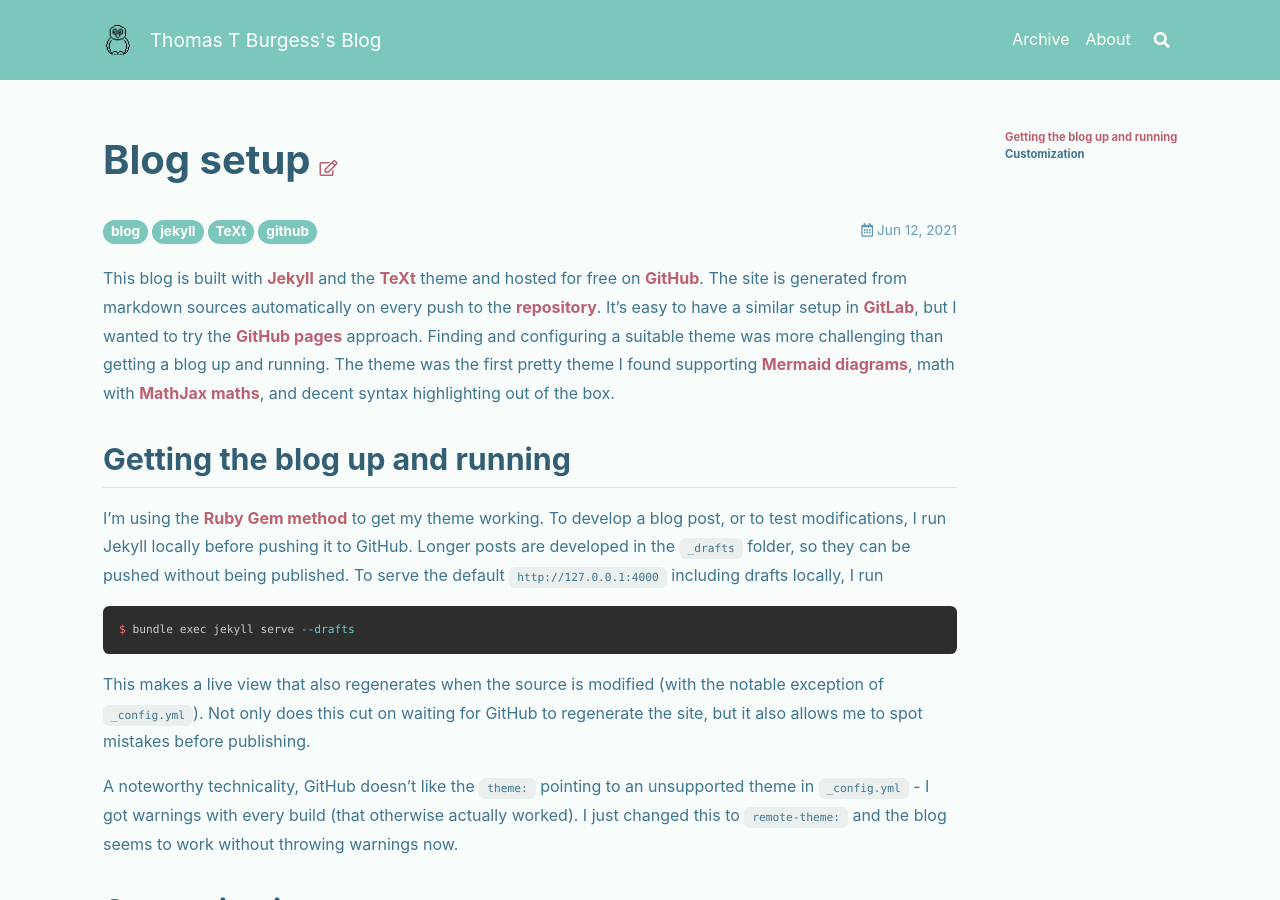
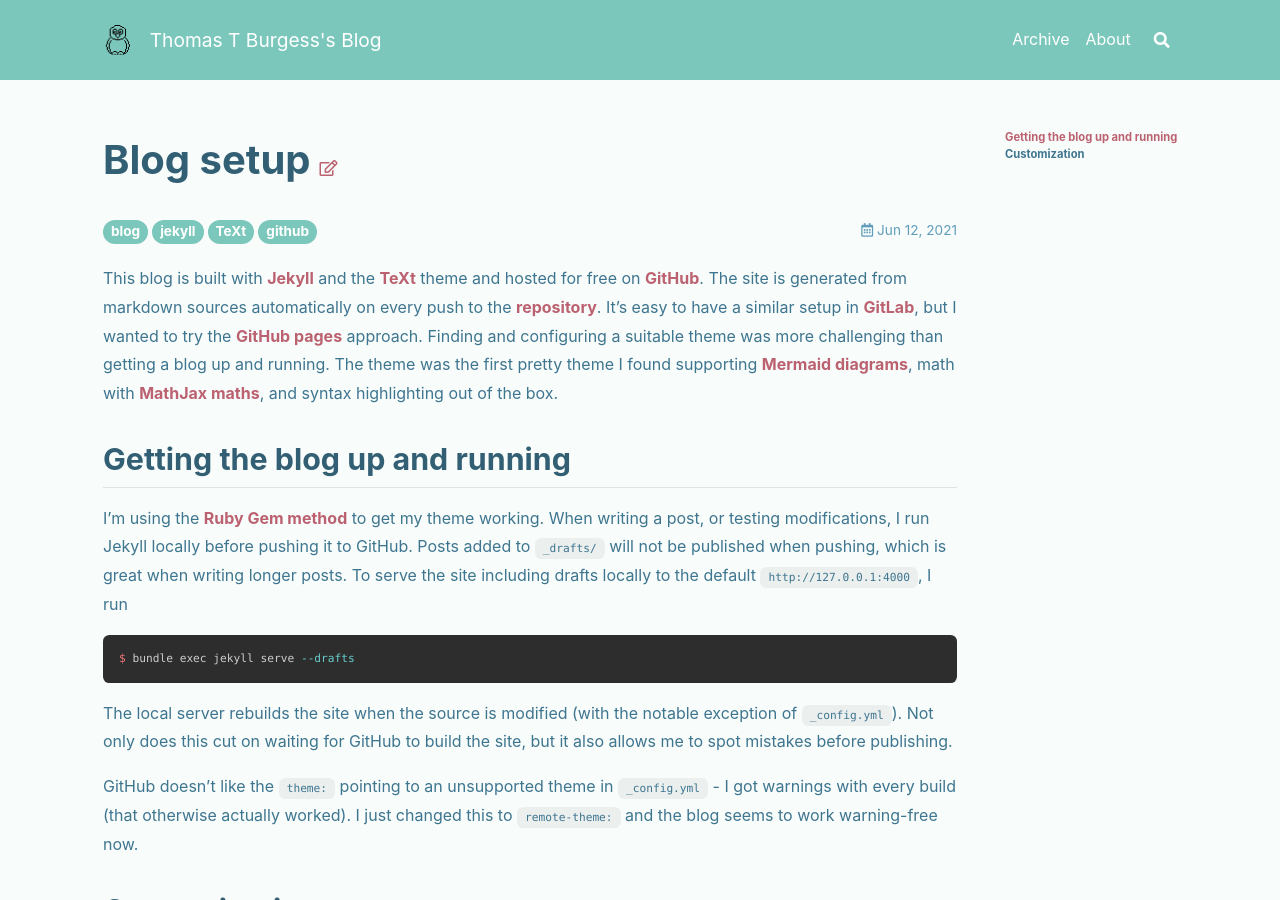
Before and after one commit to thomasburgess/thomasburgess.github.io, a Jekyll site: the page built from _posts/2021-06-12-Blog-setup.md, in a window 1280 px wide and 900 px high. Built offline with Jekyll 4.4.1, drawn with Linux system fonts in a browser that asks for light colours; nearby versions of some CDN libraries; comment, search, counter and statistics services are not loaded.

Commit message:
Some grammar improvements

````diff
--- a/_posts/2021-06-12-Blog-setup.md
+++ b/_posts/2021-06-12-Blog-setup.md
@@ -19,29 +19,31 @@ in [GitLab](https://gitlab.com), but I wanted to try the
 a suitable theme was more challenging than getting a blog up and running.
 The theme was the first pretty theme I found supporting
 [Mermaid diagrams](https://mermaid-js.github.io/mermaid/#/),
-math with [MathJax maths](https://www.mathjax.org/), and decent syntax
+math with [MathJax maths](https://www.mathjax.org/), and syntax
 highlighting out of the box.
 
 ## Getting the blog up and running
 
 I'm using the
 [Ruby Gem method](https://tianqi.name/jekyll-TeXt-theme/docs/en/quick-start#ruby-gem-method)
-to get my theme working. To develop a blog post, or to test modifications, I
-run Jekyll locally before pushing it to GitHub. Longer posts are developed in the
-`_drafts` folder, so they can be pushed without being published. To serve the default
-`http://127.0.0.1:4000` including drafts locally, I run
+to get my theme working. When writing a post, or testing modifications,
+I run Jekyll locally before pushing it to GitHub.
+Posts added to `_drafts/` will not be published when pushing,
+which is great when writing longer posts.
+To serve the site including drafts locally to the default
+`http://127.0.0.1:4000`, I run
 ```sh
 $ bundle exec jekyll serve --drafts
 ```
-This makes a live view that also regenerates when the source is modified
+The local server rebuilds the site when the source is modified
 (with the notable exception of `_config.yml`). Not only does this cut on
-waiting for GitHub to regenerate the site, but it also allows me to spot
+waiting for GitHub to build the site, but it also allows me to spot
 mistakes before publishing.
 
-A noteworthy technicality, GitHub doesn't like the `theme:` pointing to
+GitHub doesn't like the `theme:` pointing to
 an unsupported theme in `_config.yml` - I got warnings with every build
 (that otherwise actually worked). I just changed this to `remote-theme:`
-and the blog seems to work without throwing warnings now.
+and the blog seems to work warning-free now.
 
 ## Customization
 
````
